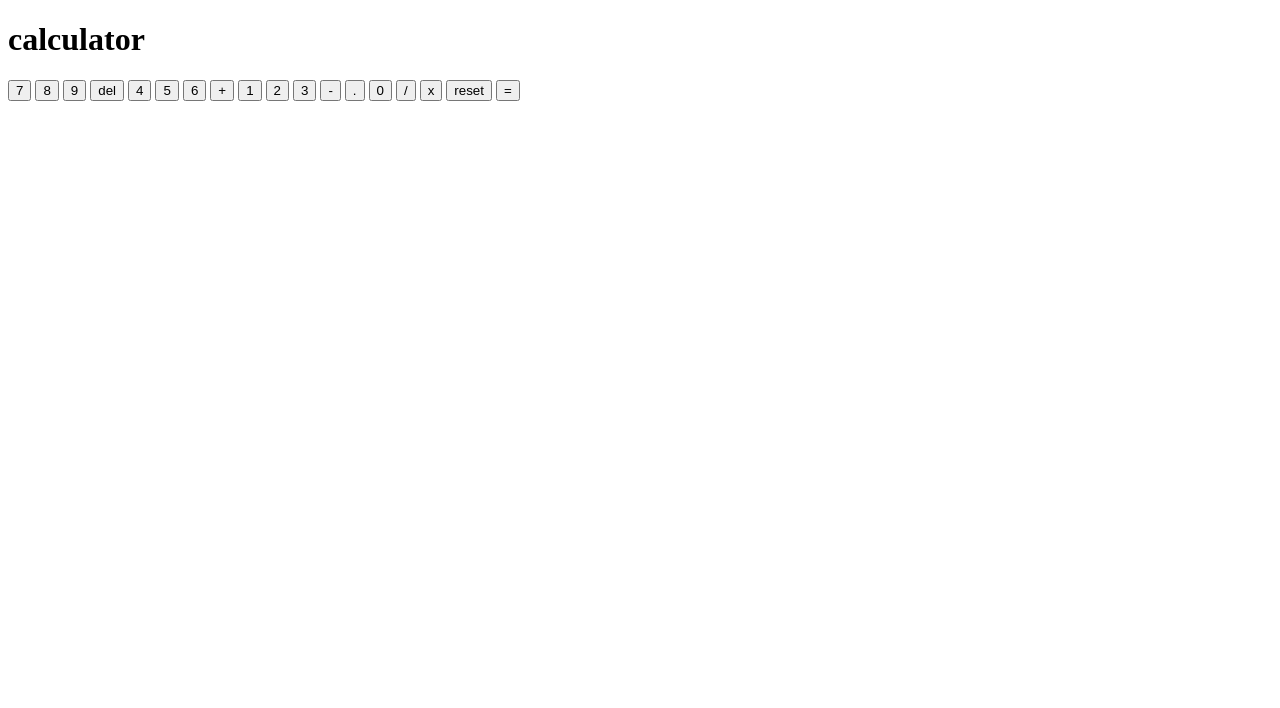
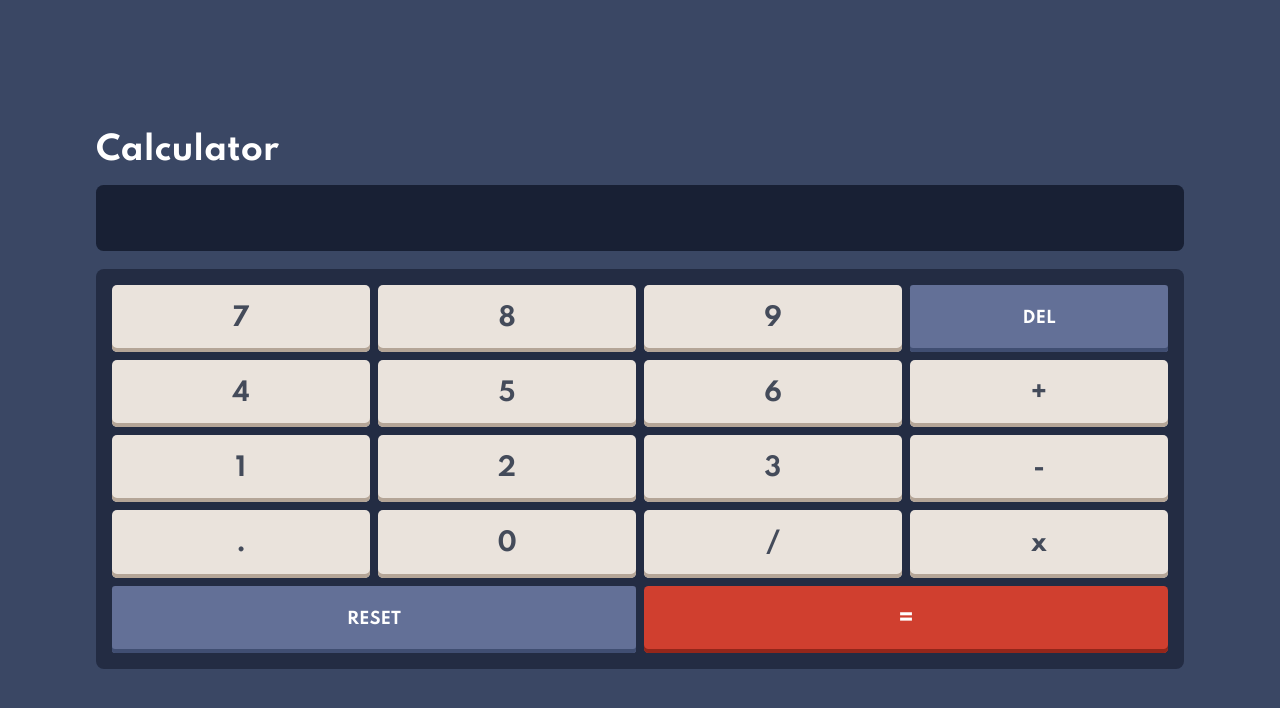
Before and after one commit to JuanDelgado1110/CalculatorApp, a plain HTML site: page index.html in a window 1280 px wide. Drawn offline with Linux system fonts and the light colour scheme.

Commit message:
Layout finished
Layout with SASS and theme 1 done, i need to do the themes button

```diff
--- a/index.html
+++ b/index.html
@@ -4,7 +4,7 @@
     <meta charset="UTF-8" />
     <meta name="viewport" content="width=device-width, initial-scale=1.0" />
 
-    <link rel="icon" type="image/png" sizes="32x32" href="./images/favicon-32x32.png" />
+    <link rel="icon" type="image/png" sizes="32x32" href="./project/assets/images/favicon-32x32.png" />
 
     <link rel="preconnect" href="https://fonts.googleapis.com" />
     <link rel="preconnect" href="https://fonts.gstatic.com" crossorigin />
@@ -32,7 +32,7 @@
         <button class="button button--7">7</button>
         <button class="button button--8">8</button>
         <button class="button button--9">9</button>
-        <button class="button button--delete">del</button>
+        <button class="button button--command button--delete">del</button>
         <button class="button button--4">4</button>
         <button class="button button--5">5</button>
         <button class="button button--6">6</button>
@@ -45,8 +45,8 @@
         <button class="button button--0">0</button>
         <button class="button button--division">/</button>
         <button class="button button--multiplication">x</button>
-        <button class="button button--long button--reset">reset</button>
-        <button class="button button--long button--equal">=</button>
+        <button class="button button--command button--reset">reset</button>
+        <button class="button button--equal">=</button>
       </div>
     </main>
 
--- a/project/sass/styles.scss
+++ b/project/sass/styles.scss
@@ -0,0 +1,110 @@
+:root {
+  // Background Colors
+
+  --bg-main: hsl(222, 26%, 31%);
+  --bg-keys: hsl(223, 31%, 20%);
+  --bg-screen: hsl(224, 36%, 15%);
+
+  // Keys Colors
+  --key-numbersAndOperators-bg: hsl(30, 25%, 89%);
+  --key-numbersAndOperators-shadow: hsl(28, 16%, 65%);
+  --key-commands-bg: hsl(225, 21%, 49%);
+  --key-commands-shadow: hsl(224, 28%, 35%);
+  --key-viewResult-bg: hsl(6, 63%, 50%);
+  --key-viewResult-shadow: hsl(6, 70%, 34%);
+
+  // Text Colors
+  --text-color-main: hsl(221, 14%, 31%);
+  --text-color-white: hsl(0, 0%, 100%);
+
+  // Numbers Font Size
+  --numbers-fz: 25px;
+}
+
+* {
+  box-sizing: border-box;
+}
+
+body {
+  height: 100vh;
+  margin: 0;
+  background-color: var(--bg-main);
+  display: flex;
+  justify-content: center;
+  align-items: center;
+  font-family: "Spartan", sans-serif;
+}
+
+.mainContainer {
+  width: 85%;
+}
+
+.header {
+  margin-bottom: 1em;
+  text-transform: capitalize;
+  color: var(--text-color-white);
+
+  display: flex;
+  justify-content: space-between;
+  width: 100%;
+
+  &__title {
+    margin: 0;
+    align-self: flex-end;
+  }
+}
+
+.screen {
+  height: 66px;
+  margin-bottom: 0.7em;
+  padding: 0.7em 0.5em;
+  border-radius: 0.3em;
+  font-size: var(--numbers-fz);
+  text-align: right;
+  background-color: var(--bg-screen);
+  color: var(--text-color-white);
+}
+
+.buttonsContainer {
+  height: 50vh;
+  padding: 1em;
+  display: grid;
+  grid-template-columns: repeat(4, 1fr);
+  grid-template-rows: repeat(5, 1fr);
+  gap: 0.5em;
+  border-radius: 0.5em;
+  background-color: var(--bg-keys);
+}
+
+.button {
+  border: none;
+  border-radius: 0.2em;
+  box-shadow: inset 0 -4px var(--key-numbersAndOperators-shadow);
+  font-size: var(--numbers-fz);
+  font-family: inherit;
+  background-color: var(--key-numbersAndOperators-bg);
+  color: var(--text-color-main);
+
+  &--reset {
+    grid-column: 1 / 3;
+  }
+
+  &--command {
+    box-shadow: inset 0 -4px var(--key-commands-shadow);
+    font-size: 16px;
+    text-transform: uppercase;
+    background-color: var(--key-commands-bg);
+  }
+
+  &--equal {
+    grid-column: 3 / 5;
+    box-shadow: inset 0 -4px var(--key-viewResult-shadow);
+    font-size: 23px;
+    background-color: var(--key-viewResult-bg);
+  }
+
+  &--equal,
+  &--command {
+    color: var(--text-color-white);
+  }
+}
```
Also changed, not shown: project/styles/styles.css.
